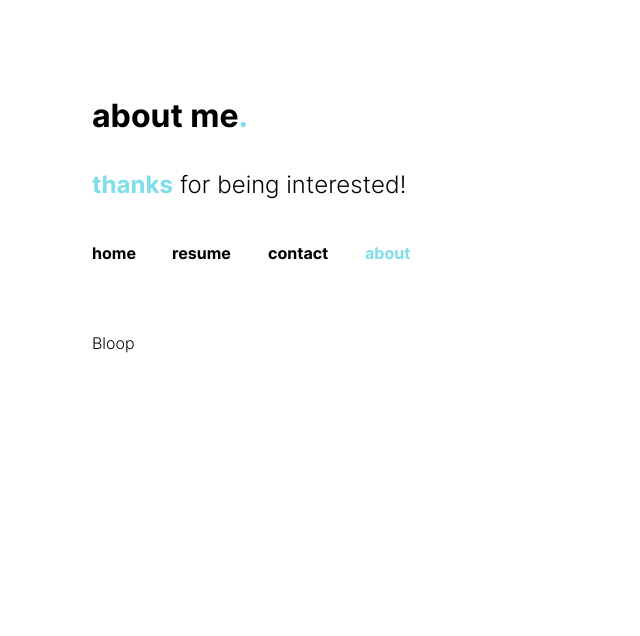
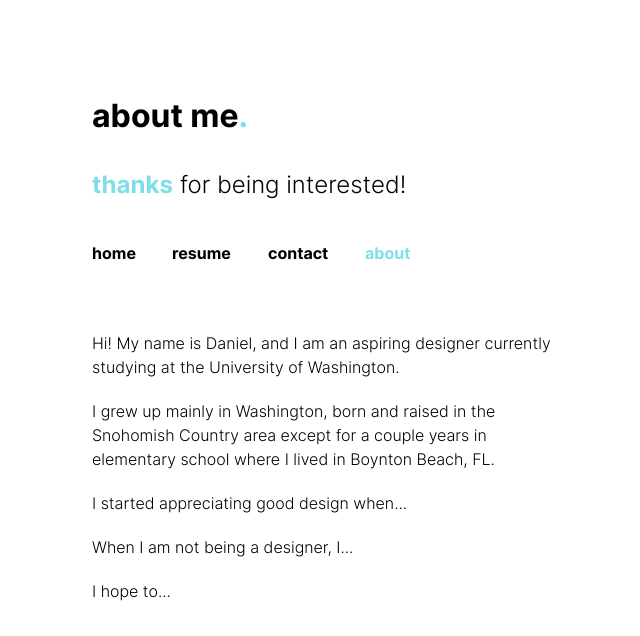
Before and after one commit to DanieNguyen/finalfew, a website: page about.html in a window 1280 px wide. Shown: the whole page, without its empty margins (124-764 px from the left). Drawn offline with nearby package versions, Linux system fonts and the light colour scheme; no server answers; files whose address does not match are found by name.

Commit message:
Update about

```diff
--- a/about.html
+++ b/about.html
@@ -29,7 +29,15 @@
         </div>
         <div class='row text'>
             <div class='col-7'>
-                <p>Bloop</p>
+                <p>Hi! My name is Daniel, and I am an aspiring designer currently studying at the University of Washington.</p>
+                <br>
+                <p>I grew up mainly in Washington, born and raised in the Snohomish Country area except for a couple years in elementary school where I lived in Boynton Beach, FL. </p>
+                <br>
+                <p>I started appreciating good design when...</p>
+                <br>
+                <p>When I am not being a designer, I...</p>
+                <br>
+                <p>I hope to...</p>
             </div>
             <div class='col-5'>
             </div>
```
Also changed, not shown: hive.html (+1 -1 lines), 1 other file.
